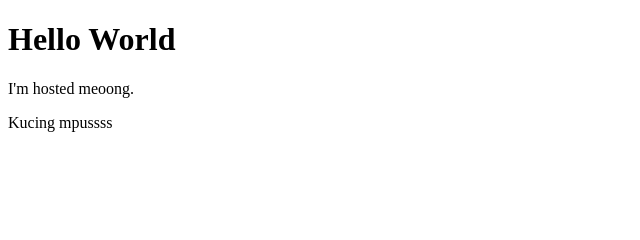
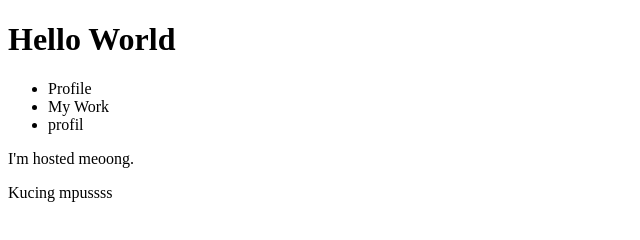
Before and after one commit to amaldamay/amaldamay.github.io, a plain HTML site: page index.html in a window 1280 px wide. Shown: the whole page, without its empty margins (0-640 px from the left). Drawn offline with Linux system fonts and the light colour scheme.

Commit message:
Update index.html

```diff
--- a/index.html
+++ b/index.html
@@ -3,6 +3,11 @@
 <body>
 
 <h1>Hello World</h1>
+<ul>
+<li>Profile</li>
+<li>My Work</li>
+<li>profil</li>
+</ul>
 <p>I'm hosted meoong.</p>
 <p>Kucing mpussss</p>
 
```
